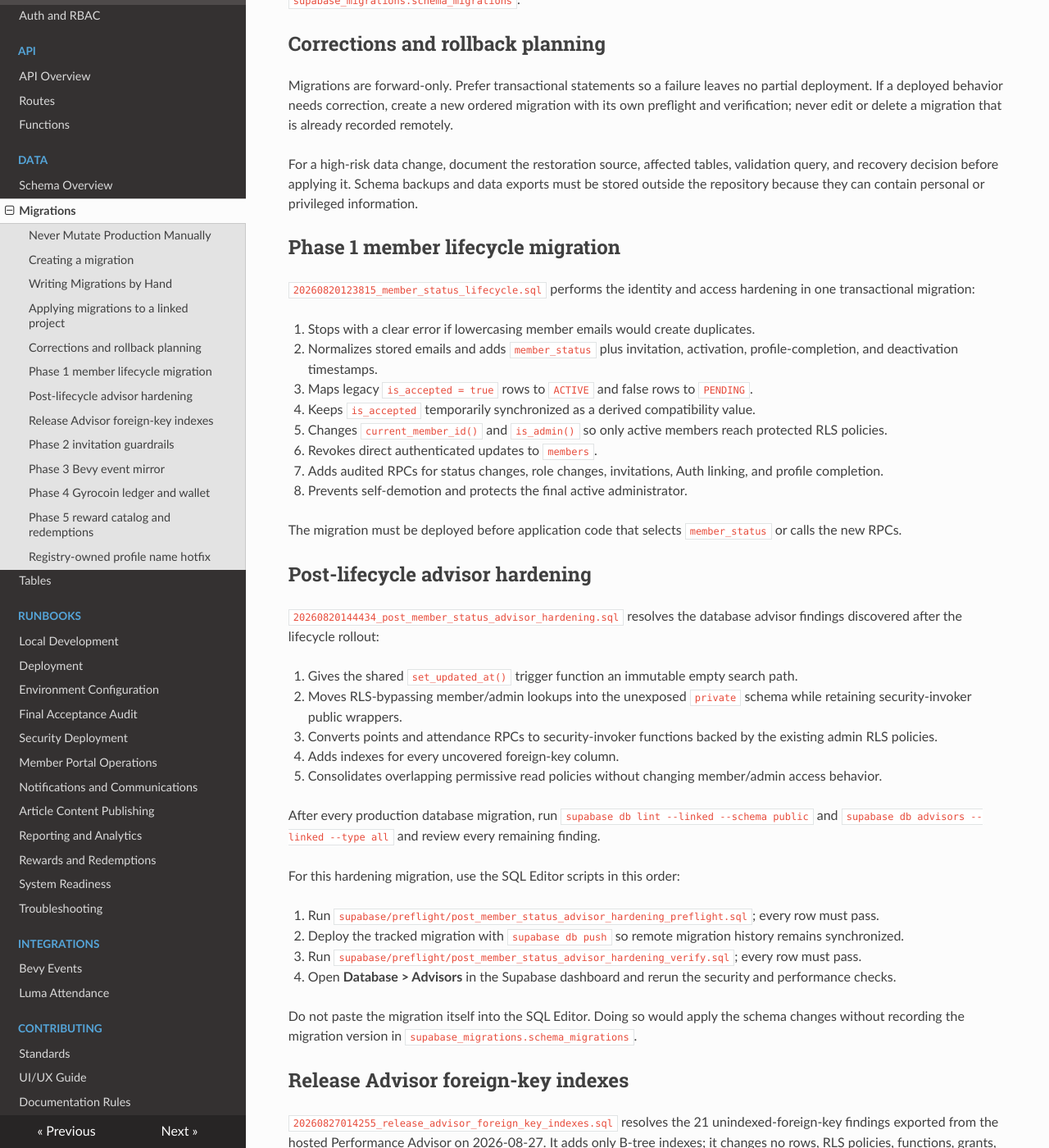
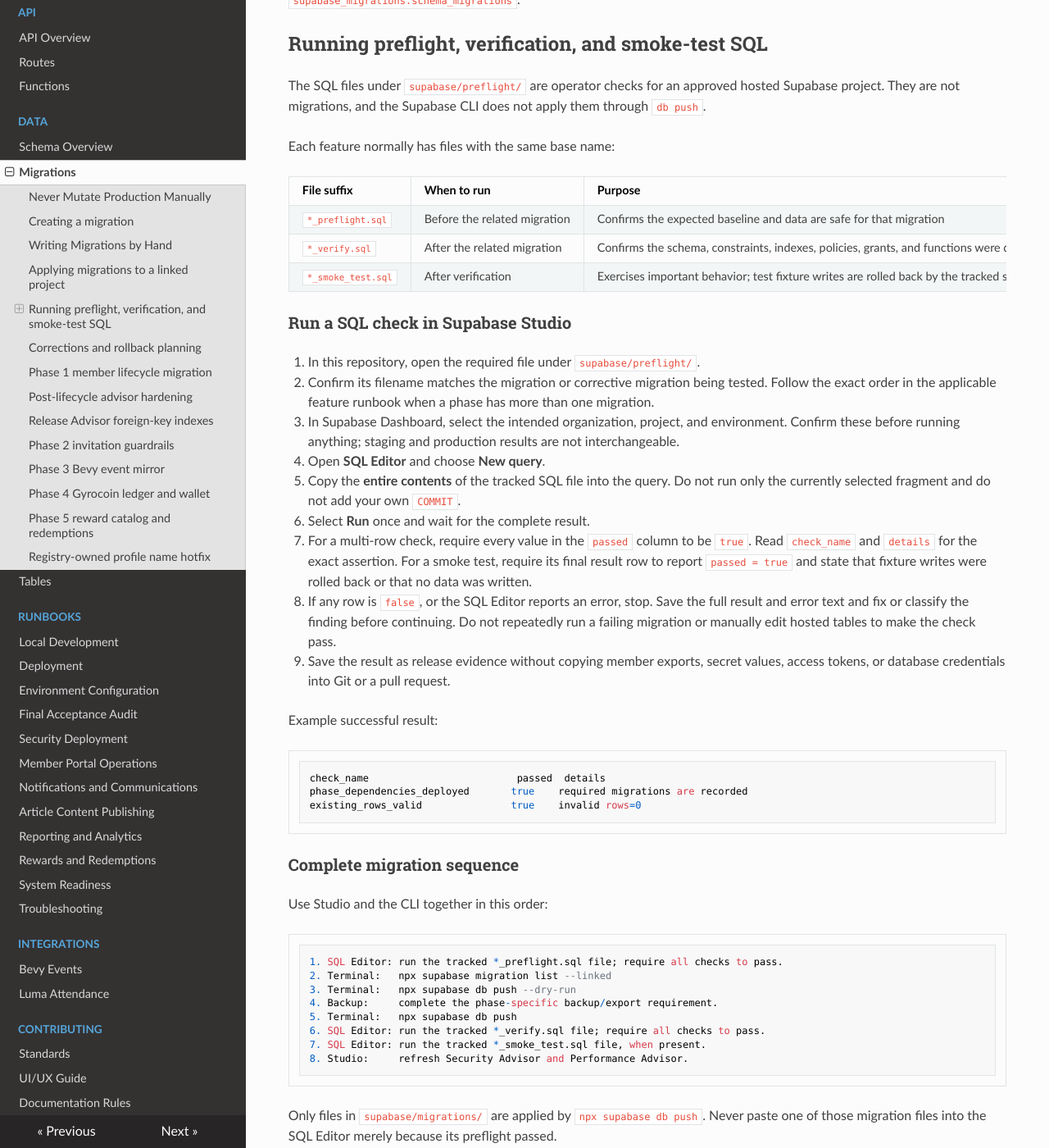
Before and after one commit to gdsc-hau/Axis, an MkDocs documentation site: the page built from docs/schema/migrations.md, in a window 1280 px wide and 1400 px high, scrolled down 1335 px. Shown: the whole window at 82% size. Built offline with MkDocs 1.6.1, drawn with Linux system fonts in a browser that asks for light colours; nearby versions of some CDN libraries; some of the changed text lies outside the part shown.

Commit message:
docs(database): document hosted SQL verification workflow

````diff
--- a/docs/schema/migrations.md
+++ b/docs/schema/migrations.md
@@ -43,6 +43,92 @@
 7. Rerun relevant Security and Performance Advisor checks and record the outcome.
 
 Do not paste a migration body into the SQL Editor. That changes the schema without recording its version in `supabase_migrations.schema_migrations`.
+
+## Running preflight, verification, and smoke-test SQL
+
+The SQL files under `supabase/preflight/` are operator checks for an approved
+hosted Supabase project. They are not migrations, and the Supabase CLI does not
+apply them through `db push`.
+
+Each feature normally has files with the same base name:
+
+| File suffix        | When to run                  | Purpose                                                                                            |
+| ------------------ | ---------------------------- | -------------------------------------------------------------------------------------------------- |
+| `*_preflight.sql`  | Before the related migration | Confirms the expected baseline and data are safe for that migration                                |
+| `*_verify.sql`     | After the related migration  | Confirms the schema, constraints, indexes, policies, grants, and functions were deployed correctly |
+| `*_smoke_test.sql` | After verification           | Exercises important behavior; test fixture writes are rolled back by the tracked script            |
+
+### Run a SQL check in Supabase Studio
+
+1. In this repository, open the required file under `supabase/preflight/`.
+2. Confirm its filename matches the migration or corrective migration being
+   tested. Follow the exact order in the applicable feature runbook when a phase
+   has more than one migration.
+3. In Supabase Dashboard, select the intended organization, project, and
+   environment. Confirm these before running anything; staging and production
+   results are not interchangeable.
+4. Open **SQL Editor** and choose **New query**.
+5. Copy the **entire contents** of the tracked SQL file into the query. Do not run
+   only the currently selected fragment and do not add your own `COMMIT`.
+6. Select **Run** once and wait for the complete result.
+7. For a multi-row check, require every value in the `passed` column to be
+   `true`. Read `check_name` and `details` for the exact assertion. For a smoke
+   test, require its final result row to report `passed = true` and state that
+   fixture writes were rolled back or that no data was written.
+8. If any row is `false`, or the SQL Editor reports an error, stop. Save the full
+   result and error text and fix or classify the finding before continuing. Do
+   not repeatedly run a failing migration or manually edit hosted tables to make
+   the check pass.
+9. Save the result as release evidence without copying member exports, secret
+   values, access tokens, or database credentials into Git or a pull request.
+
+Example successful result:
+
+```text
+check_name                         passed  details
+phase_dependencies_deployed       true    required migrations are recorded
+existing_rows_valid               true    invalid rows=0
+```
+
+### Complete migration sequence
+
+Use Studio and the CLI together in this order:
+
+```text
+1. SQL Editor: run the tracked *_preflight.sql file; require all checks to pass.
+2. Terminal:   npx supabase migration list --linked
+3. Terminal:   npx supabase db push --dry-run
+4. Backup:     complete the phase-specific backup/export requirement.
+5. Terminal:   npx supabase db push
+6. SQL Editor: run the tracked *_verify.sql file; require all checks to pass.
+7. SQL Editor: run the tracked *_smoke_test.sql file, when present.
+8. Studio:     refresh Security Advisor and Performance Advisor.
+```
+
+Only files in `supabase/migrations/` are applied by `npx supabase db push`.
+Never paste one of those migration files into the SQL Editor merely because its
+preflight passed.
+
+### When the migration is already deployed
+
+A preflight describes the state **before** its migration. It may intentionally
+return a failed row after that migration is already recorded, such as
+`migration_should_not_already_be_deployed`. Do not repair or roll back a healthy
+database to make an old preflight pass.
+
+For an already-deployed migration:
+
+1. Confirm its local and remote timestamp match with
+   `npx supabase migration list --linked`.
+2. Run its `*_verify.sql` file against the intended hosted project.
+3. Run its rollback-only `*_smoke_test.sql` when the phase provides one and its
+   documented prerequisites are available.
+4. Rerun System Health and the relevant Supabase Advisors.
+
+Preflight files remain committed because they are required when the migration is
+promoted to a different environment, reviewed by another developer, or audited
+later. Verification and smoke-test files remain the repeatable evidence for the
+database contract.
 
 ## Corrections and rollback planning
 
````
Also changed, not shown: docs/runbooks/final-acceptance.md (+8 -9 lines), docs/runbooks/local-dev.md (+4 -0 lines).
